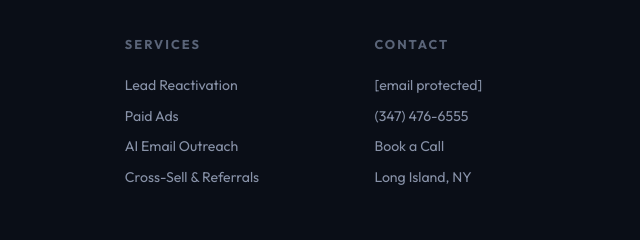
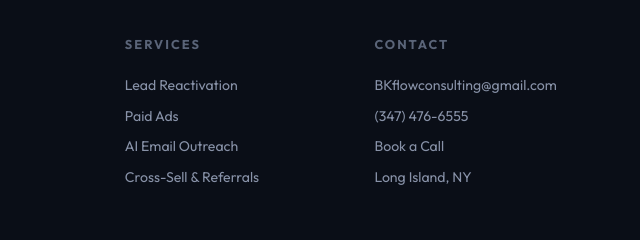
Before and after one commit to bkflowconsulting/bkflow-insurance, a plain HTML site: page index.html in a window 1280 px wide. Shown: the part 6342-6582 px from the top of the page, 640-1280 px from the left. Drawn offline with nearby package versions, Linux system fonts and the light colour scheme.

Commit message:
Update index.html

```diff
--- a/index.html
+++ b/index.html
@@ -2711,7 +2711,7 @@ body::before {
           <div class="contact-info-card">
             <div class="contact-info-icon">&#128231;</div>
             <h4>Email</h4>
-            <p><a href="/cdn-cgi/l/email-protection#77353c111b180014181904021b031e191037101a161e1b5914181a"><span class="__cf_email__" data-cfemail="89cbc2efe5e6feeae6e7fafce5fde0e7eec9eee4e8e0e5a7eae6e4">[email&#160;protected]</span></a></p>
+            <p><a href="mailto:BKflowconsulting@gmail.com">BKflowconsulting@gmail.com</a></p>
           </div>
           <div class="contact-info-card">
             <div class="contact-info-icon">&#9201;</div>
@@ -2774,7 +2774,7 @@ body::before {
       </div>
       <div class="footer-col">
         <h4>Contact</h4>
-        <a href="/cdn-cgi/l/email-protection#a8eae3cec4c7dfcbc7c6dbddc4dcc1c6cfe8cfc5c9c1c486cbc7c5"><span class="__cf_email__" data-cfemail="c7858ca1aba8b0a4a8a9b4b2abb3aea9a087a0aaa6aeabe9a4a8aa">[email&#160;protected]</span></a>
+        <a href="mailto:BKflowconsulting@gmail.com">BKflowconsulting@gmail.com</a>
         <a href="tel:3474766555">(347) 476-6555</a>
         <a onclick="navigateTo('contact')" style="cursor:pointer;">Book a Call</a>
         <a>Long Island, NY</a>
@@ -2978,7 +2978,7 @@ body::before {
 <!-- ============================== -->
 <!--  JAVASCRIPT                    -->
 <!-- ============================== -->
-<script data-cfasync="false" src="/cdn-cgi/scripts/5c5dd728/cloudflare-static/email-decode.min.js"></script><script>
+<script>
 function navigateTo(page) {
   var target = document.getElementById('page-' + page);
   if (!target) return;
```
